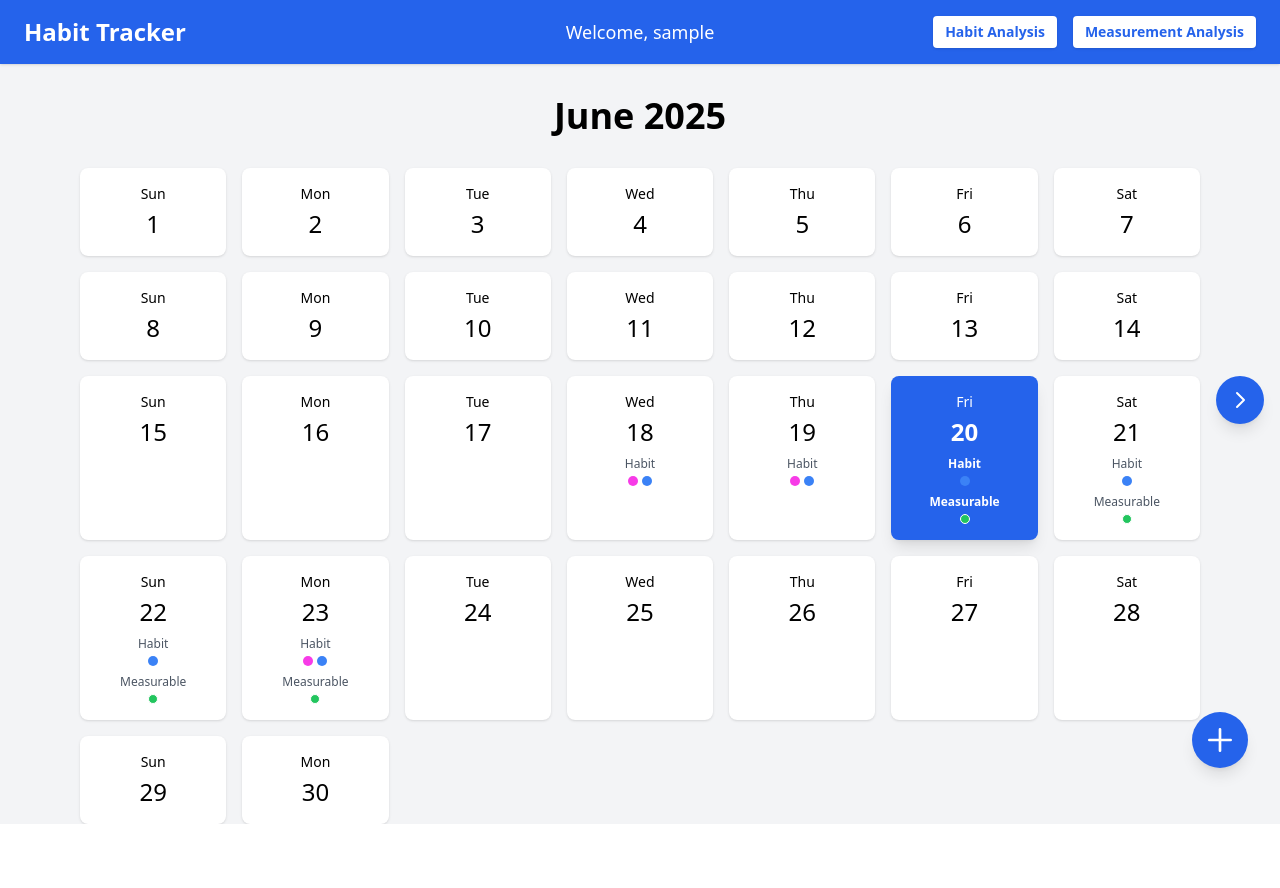
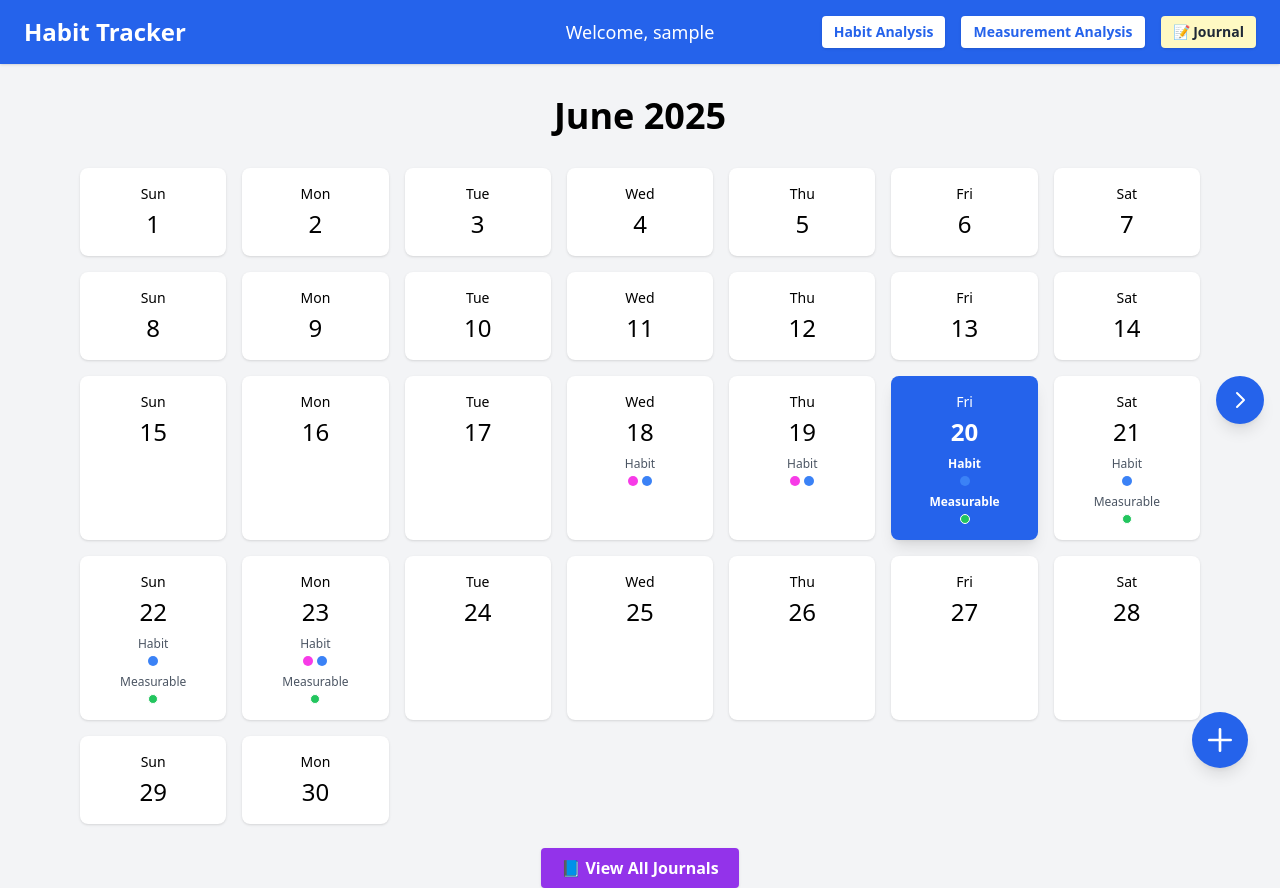
Before and after one commit to Saicharan128/Habit-Tracker, a Flask app: page / in a window 1280 px wide. Before the commit the page ends 824 px from the top, so only its background shows below. Run offline with Flask 3, Linux system fonts and the light colour scheme; the visitor is signed in with stand-in values (Sample User, id 1); some libraries are stand-ins or nearby versions.

Commit message:
Add files via upload

```diff
--- a/app.py
+++ b/app.py
@@ -48,6 +48,11 @@ class MeasurableLog(db.Model):
     date = db.Column(db.String(10), nullable=False)
     value = db.Column(db.Float)
 
+class Journal(db.Model):
+    id = db.Column(db.Integer, primary_key=True)
+    user_id = db.Column(db.Integer, db.ForeignKey('user.id'), nullable=False)
+    date = db.Column(db.String(10), nullable=False)  # Format: YYYY-MM-DD
+    content = db.Column(db.Text, nullable=True)
 
 # ------------------ Routes ------------------
 @app.route('/')
@@ -465,6 +470,45 @@ def measurable_visual(measurable_id):
                                labels=labels, values=values,
                                avg=avg, highest=high, lowest=low)
 
+@app.route('/journal/<date>', methods=['GET'])
+def get_journal(date):
+    if 'user_id' not in session:
+        return '', 401
+    entry = Journal.query.filter_by(user_id=session['user_id'], date=date).first()
+    return entry.content if entry else ''
+
+@app.route('/journal/<date>', methods=['POST'])
+def save_journal(date):
+    if 'user_id' not in session:
+        return '', 401
+    content = request.form.get('content', '')
+    entry = Journal.query.filter_by(user_id=session['user_id'], date=date).first()
+    if entry:
+        entry.content = content
+    else:
+        entry = Journal(user_id=session['user_id'], date=date, content=content)
+        db.session.add(entry)
+    db.session.commit()
+    return 'Saved'
+
+@app.route('/all_journals')
+def all_journals():
+    if 'user_id' not in session:
+        return redirect(url_for('login'))
+
+    from collections import defaultdict
+    from datetime import datetime
+
+    entries = Journal.query.filter_by(user_id=session['user_id']).order_by(Journal.date.desc()).all()
+
+    journal_map = defaultdict(list)
+    for entry in entries:
+        dt = datetime.strptime(entry.date, "%Y-%m-%d")
+        key = dt.strftime("%B %Y")  # e.g. "June 2024"
+        journal_map[key].append({'date': entry.date, 'text': entry.content})
+
+    return render_template("all_journals.html", journal_map=journal_map)
+
 @app.route('/logout')
 def logout():
     session.clear()
--- a/templates/home.html
+++ b/templates/home.html
@@ -22,9 +22,12 @@
             class="bg-white text-blue-600 px-3 py-1.5 rounded hover:bg-gray-100 transition text-sm font-semibold shadow">
             Measurement Analysis
         </a>
+        <button onclick="openJournalModal(new Date().toISOString().split('T')[0])"
+            class="bg-yellow-100 text-gray-800 px-3 py-1.5 rounded hover:bg-yellow-200 transition text-sm font-semibold shadow">
+            📝 Journal
+        </button>
     </div>
 </nav>
-
 
 <main class="max-w-6xl mx-auto mt-8 px-4 relative">
     <h1 class="text-4xl font-extrabold mb-8 text-center">{{ month_name }}</h1>
@@ -88,6 +91,14 @@
             <path stroke-linecap="round" stroke-linejoin="round" d="M12 4v16m8-8H4" />
         </svg>
     </button>
+
+    <div class="mt-6 text-center">
+        <a href="{{ url_for('all_journals') }}"
+            class="inline-block bg-purple-600 hover:bg-purple-700 text-white font-semibold px-5 py-2 rounded shadow">
+            📘 View All Journals
+        </a>
+    </div>
+
 </main>
 
 <!-- Modal 1: Habit Type Selector -->
@@ -226,6 +237,36 @@
     </div>
 </div>
 
+<!-- Journal Modal -->
+<div id="journalModal" class="fixed inset-0 z-50 flex items-center justify-center bg-black/30 backdrop-blur-sm hidden">
+    <div class="relative w-full max-w-2xl p-6 bg-white border border-gray-300 rounded-xl shadow-[0_15px_30px_rgba(0,0,0,0.2)]"
+        style="background-image: repeating-linear-gradient(to bottom, #ffffff, #ffffff 34px, #cbd5e1 35px);">
+
+        <!-- Header -->
+        <h2 class="text-2xl font-bold text-center mb-4" style="font-family: 'Patrick Hand', cursive;">
+            📝 Journal for <span id="journalDateLabel"></span>
+        </h2>
+
+        <!-- Textarea -->
+        <textarea id="journalContent" rows="10"
+            class="w-full p-6 bg-transparent outline-none resize-none text-[20px] leading-[35px]"
+            style="font-family: 'Patrick Hand', cursive;"></textarea>
+
+        <!-- Actions -->
+        <div class="mt-4 flex justify-between">
+            <button onclick="closeJournalModal()" class="px-4 py-2 bg-gray-300 rounded hover:bg-gray-400">
+                Cancel
+            </button>
+            <button onclick="submitJournal()" class="px-4 py-2 bg-blue-600 text-white rounded hover:bg-blue-700">
+                Save
+            </button>
+        </div>
+    </div>
+</div>
+
+<!-- Handwriting Font -->
+<link href="https://fonts.googleapis.com/css2?family=Patrick+Hand&display=swap" rel="stylesheet">
+
 <script>
     const modal = document.getElementById('habitModal');
     const formModal = document.getElementById('habitFormModal');
@@ -363,4 +404,32 @@
         });
     });
 </script>
+<script>
+    let currentJournalDate = '';
+
+    function openJournalModal(dateStr) {
+        currentJournalDate = dateStr;
+        document.getElementById('journalDateLabel').textContent = dateStr;
+        document.getElementById('journalModal').classList.remove('hidden');
+
+        fetch(`/journal/${dateStr}`)
+            .then(res => res.text())
+            .then(text => {
+                document.getElementById('journalContent').value = text;
+            });
+    }
+
+    function closeJournalModal() {
+        document.getElementById('journalModal').classList.add('hidden');
+    }
+
+    function submitJournal() {
+        const content = document.getElementById('journalContent').value;
+        fetch(`/journal/${currentJournalDate}`, {
+            method: 'POST',
+            headers: { 'Content-Type': 'application/x-www-form-urlencoded' },
+            body: 'content=' + encodeURIComponent(content)
+        }).then(() => closeJournalModal());
+    }
+</script>
 {% endblock %}
```
Also changed, not shown: templates/all_journals.html (added, +101 -0 lines), instance/users.db.
